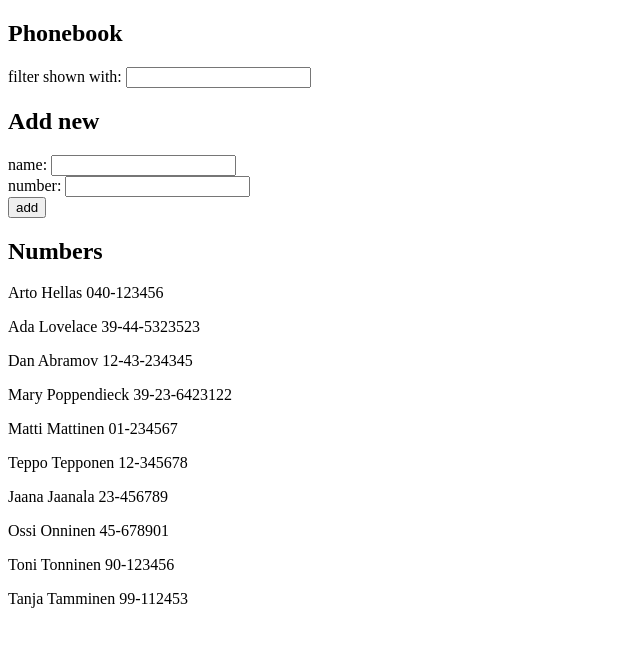
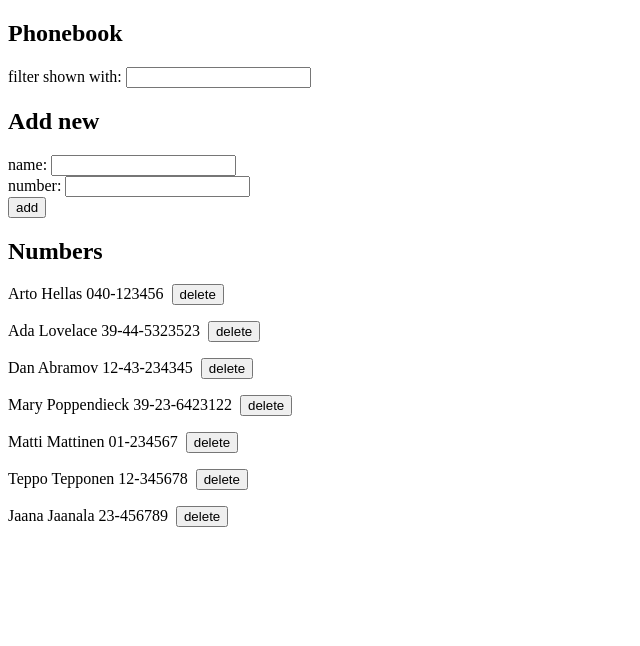
Before and after one commit to MiniWalls/Full-Stack-open, a React (Create React App) app in the folder part2/phonebook/: page / in a window 1280 px wide. Shown: the top 646 px of the page, without its empty margins (0-640 px from the left). Built offline with nearby package versions, Linux system fonts and the light colour scheme; data requests are answered from the project's data file.

Commit message:
Completed exercise 2.17

```diff
--- a/part2/phonebook/db.json
+++ b/part2/phonebook/db.json
@@ -34,21 +34,6 @@
       "name": "Jaana Jaanala",
       "number": "23-456789",
       "id": 7
-    },
-    {
-      "name": "Ossi Onninen",
-      "number": "45-678901",
-      "id": 8
-    },
-    {
-      "name": "Toni Tonninen",
-      "number": "90-123456",
-      "id": 9
-    },
-    {
-      "name": "Tanja Tamminen",
-      "number": "99-112453",
-      "id": 10
     }
   ]
 }
--- a/part2/phonebook/src/App.js
+++ b/part2/phonebook/src/App.js
@@ -20,6 +20,21 @@ const App = () => {
 
   const handleFilterChange = (event) => {
     setFilter(event.target.value)
+  }
+
+  const deletePerson = (id) => {
+    const person = persons.find(person => person.id === id)
+    if(window.confirm(`Delete ${person.name}?`)){
+      personService
+        .deletePerson(id)
+        .then(response => {
+          console.log(response)
+          setPersons(persons.filter(person => person.id !== id))
+        })
+        .catch(error => {
+          console.log(error)
+        })
+    }
   }
 
   const addPerson = (event) => {
@@ -65,7 +80,7 @@ const App = () => {
         <PersonForm newNumber={newNumber} handleNumberChange={handleNumberChange}
           newName={newName} handleNameChange={handleNameChange} addPerson={addPerson}/>
       <h2>Numbers</h2>
-        <Persons filter={filter}persons={persons} />
+        <Persons filter={filter}persons={persons} onClick={deletePerson}/>
     </div>
   )
 }
--- a/part2/phonebook/src/components/Number.js
+++ b/part2/phonebook/src/components/Number.js
@@ -1,6 +1,7 @@
-const Number = ({person}) => {
+const Number = ({person, onClick}) => {
     return(
-        <p>{person.name} {person.number}</p>
+        <p>{person.name} {person.number} &nbsp;
+        <button onClick={() => onClick(person.id)}>delete</button></p>
     )
 }
 
--- a/part2/phonebook/src/components/Persons.js
+++ b/part2/phonebook/src/components/Persons.js
@@ -1,10 +1,10 @@
 import Number from './Number'
 
-const Persons = ({filter, persons}) => {
+const Persons = ({filter, persons, onClick}) => {
     return(
         <div>
             {persons.map(person => {
-                return person.name.toLowerCase().includes(filter.toLowerCase()) ? <Number key={person.name} person={person} /> : null }
+                return person.name.toLowerCase().includes(filter.toLowerCase()) ? <Number key={person.id} person={person} onClick={onClick}/>  : null }
             )}
         </div>
     )
--- a/part2/phonebook/src/services/persons.js
+++ b/part2/phonebook/src/services/persons.js
@@ -11,9 +11,15 @@ const create = newObject => {
     return request.then(response => response.data)
 }
 
+const deletePerson = id => {
+    const request = axios.delete(`${baseUrl}/${id}`)
+    return request.then(response => response)
+}
+
 const exportedObject = {
     getAll,
     create,
+    deletePerson
 }
 
 export default  exportedObject
```
